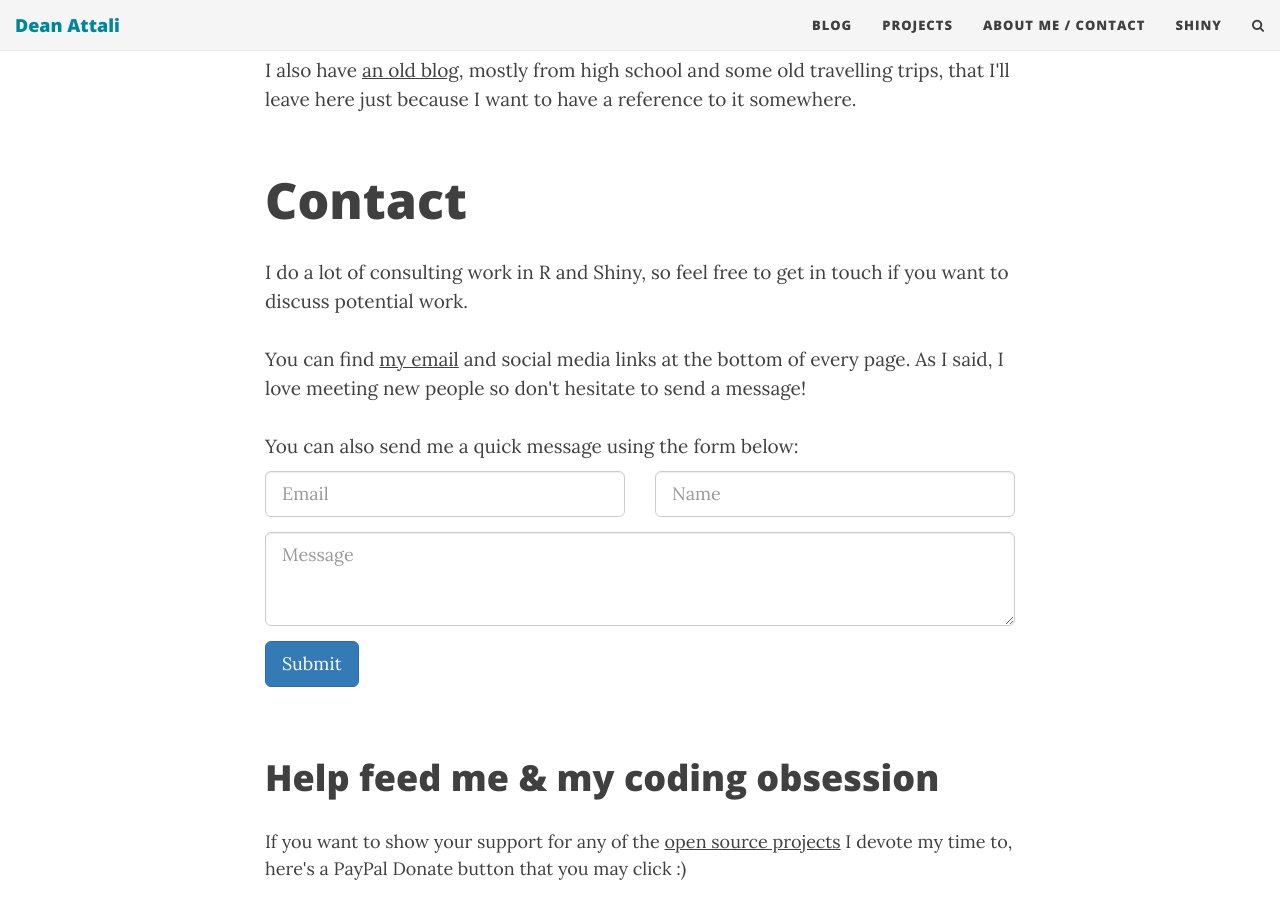
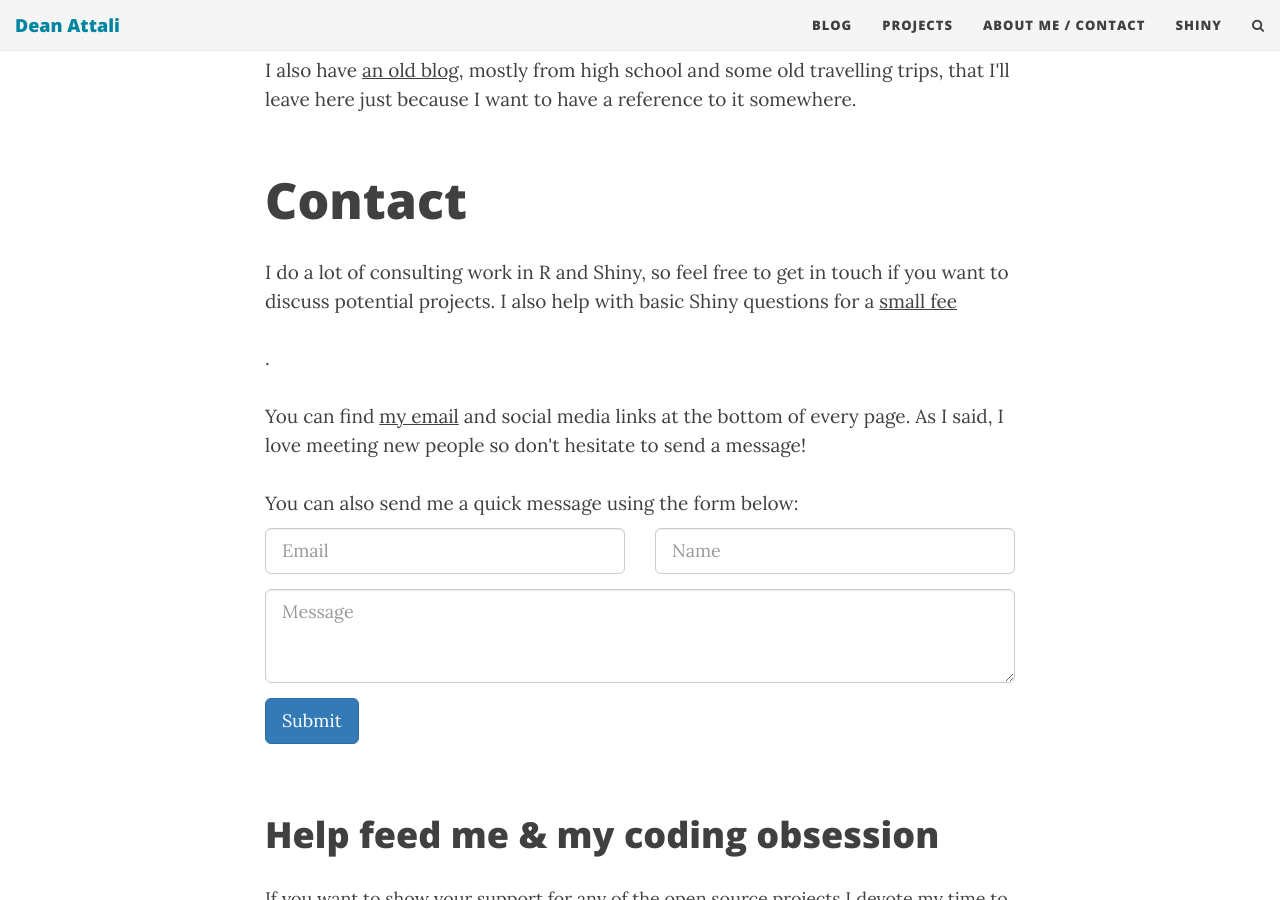
Before and after one commit to daattali/daattali.github.io, a Jekyll site: the page built from aboutme.html, in a window 1280 px wide and 900 px high, scrolled down 940 px. Built offline with Jekyll 4.4.1, drawn with Linux system fonts in a browser that asks for light colours; nearby versions of some CDN libraries.

Commit message:
add sentence to contact section that says I take small fee for shiny q's

```diff
--- a/aboutme.html
+++ b/aboutme.html
@@ -54,7 +54,7 @@ Grew up in <i>Tel Aviv, Israel</i>, moved to <i>Toronto, Canada</i> during my te
 <div id="contactme-section">
 <h1 id="contact">Contact</h1>
 
-<p>I do a lot of consulting work in R and Shiny, so feel free to get in touch if you want to discuss potential work.</p>
+<p>I do a lot of consulting work in R and Shiny, so feel free to get in touch if you want to discuss potential projects. I also help with basic Shiny questions for a <a href="https://www.paypal.me/daattali/10">small fee</a></p>.
 <p>You can find <a href="mailto:daattali@gmail.com">my email</a> and social media links at the bottom of every page. As I said, I love meeting new people so don't hesitate to send a message!</p>
 
 <form action="https://formspree.io/daattali@gmail.com" method="POST" class="form" id="contact-form">
```
